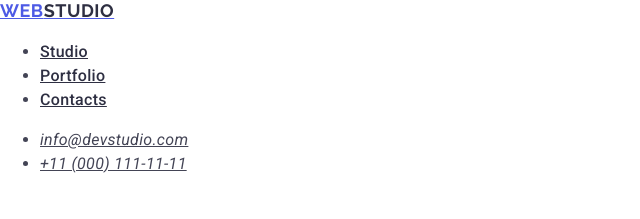
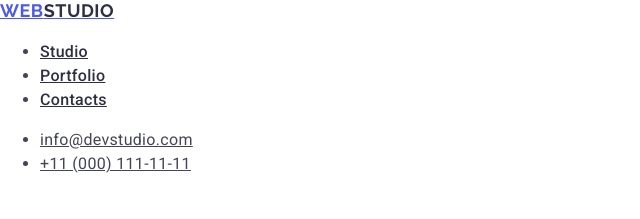
Before and after one commit to Anastasia-Zahliada/goit-markup-hw-02, a plain HTML site: page index.html in a window 1280 px wide. Shown: the top 219 px of the page, 0-640 px from the left. Drawn offline with nearby package versions, Linux system fonts and the light colour scheme.

Commit message:
Update html & css files

```diff
--- a/css/styles.css
+++ b/css/styles.css
@@ -32,6 +32,10 @@ body{
 .menu-link:hover,
 .menu-link:focus{
     color: #404bbf;
+}
+
+.header-contacts{
+    font-style: normal;
 }
 
 .contact-link{
--- a/index.html
+++ b/index.html
@@ -24,8 +24,8 @@
             </nav>
         <address class="header-contacts">
             <ul class="contacts-list">
-                <li><a class="contact-link" href="mailto:info@devstudio.com">info@devstudio.com</a></li>
-                <li><a class="contact-link" href="tel:+110001111111">+11 (000) 111-11-11</a></li>
+                <li><a class="contact-link" href="">info@devstudio.com</a></li>
+                <li><a class="contact-link" href="">+11 (000) 111-11-11</a></li>
             </ul>
         </address>
     </header>
```
